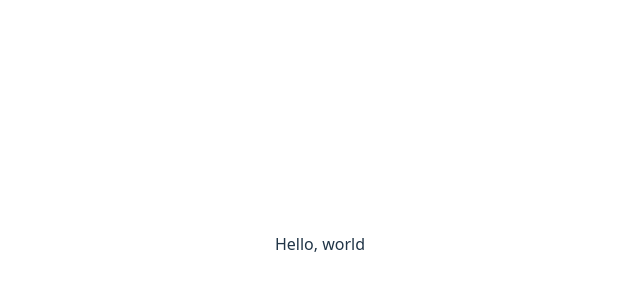
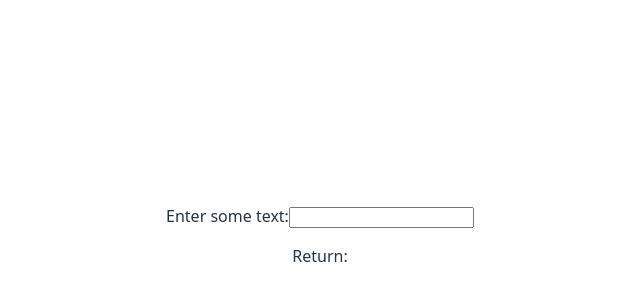
Before and after one commit to ChaosTheChaotic/deadlock, a React (Vite) app in the folder web/: page /home in a window 1280 px wide. Shown: the part 156-456 px from the top of the page, without its empty margins (320-960 px from the left). Built offline with nearby package versions, Linux system fonts and the light colour scheme.

Commit message:
Add simple input box

```diff
--- a/web/src/pages/home/Home.tsx
+++ b/web/src/pages/home/Home.tsx
@@ -1,3 +1,19 @@
+import { useState, type ChangeEvent } from "react";
+
 export const HomePage = () => {
-  return "Hello, world";
+  const [text, setText] = useState("");
+
+  async function changeText(e: ChangeEvent<HTMLInputElement>) {
+    setText(e.target.value);
+  }
+
+  return (
+    <form>
+      <label>
+        Enter some text:
+        <input type="text" value={text} onChange={changeText} />
+      </label>
+      <p>Return: {text}</p>
+    </form>
+  );
 };
```
